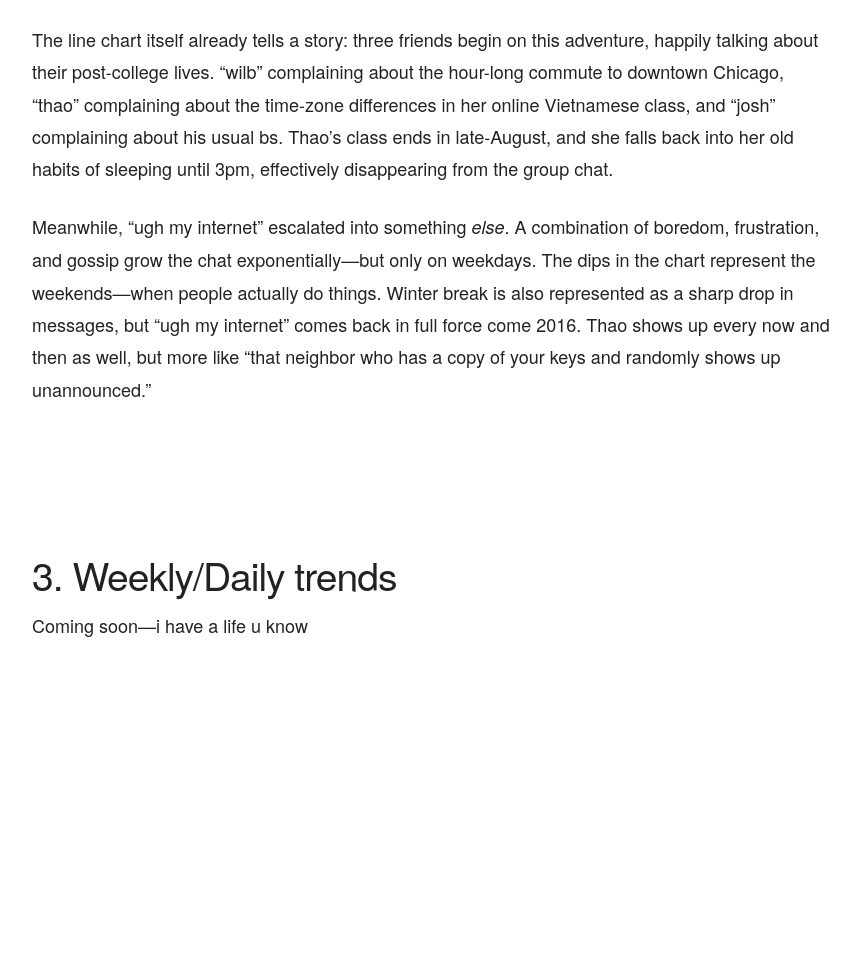
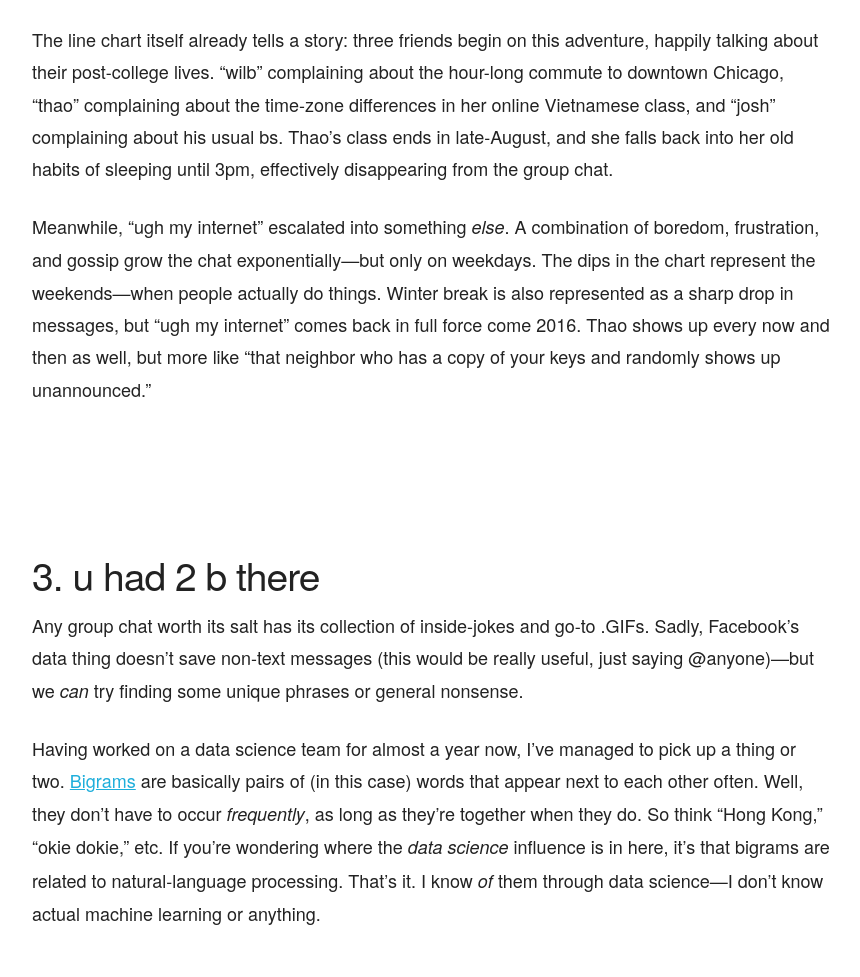
Before and after one commit to wilburc/ughmyinternet, a plain HTML site: page index.html in a window 1280 px wide. Shown: the part 2568-3545 px from the top of the page, without its empty margins (208-1068 px from the left). Before the commit the page ends 3344 px from the top, so only its background shows below. Drawn offline with nearby package versions, Linux system fonts and the light colour scheme.

Commit message:
prob gonna delete this tmrw

```diff
--- a/index.html
+++ b/index.html
@@ -158,11 +158,15 @@
     <div class='container'>
       <div class='text-centered'>
         <h2>
-          3. Weekly/Daily trends
+          3. u had 2 b there
         </h2>
         <p>
-          Coming soon—i have a life u know
+          Any group chat worth its salt has its collection of inside-jokes and go-to .GIFs. Sadly, Facebook’s data thing doesn’t save non-text messages (this would be really useful, just saying @anyone)—but we <i>can</i> try finding some unique phrases or general nonsense.
         </p>
+        <p>
+          Having worked on a data science team for almost a year now, I’ve managed to pick up a thing or two. <a href='https://en.wikipedia.org/wiki/Bigram'>Bigrams</a> are basically pairs of (in this case) words that appear next to each other often. Well, they don’t have to occur <i>frequently</i>, as long as they’re together when they do. So think “Hong Kong,” “okie dokie,” etc. If you’re wondering where the <i>data science</i> influence is in here, it’s that bigrams are related to natural-language processing. That’s it. I know <i>of</i> them through data science—I don’t know actual machine learning or anything.
+        </p>
+
       </div>
     </div>
 
```
